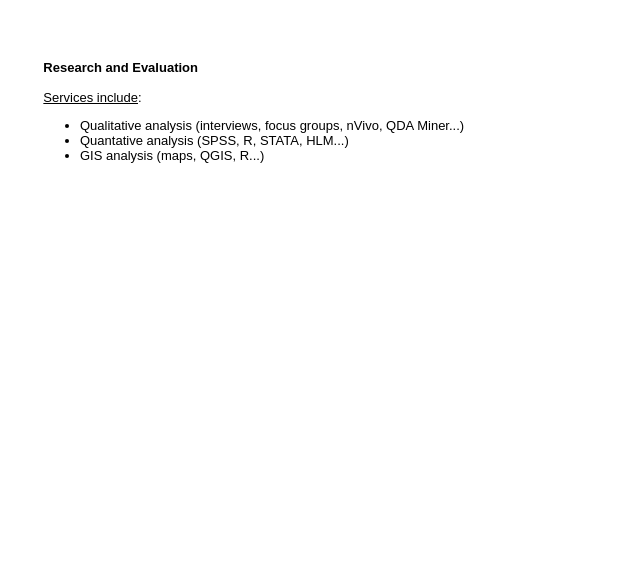
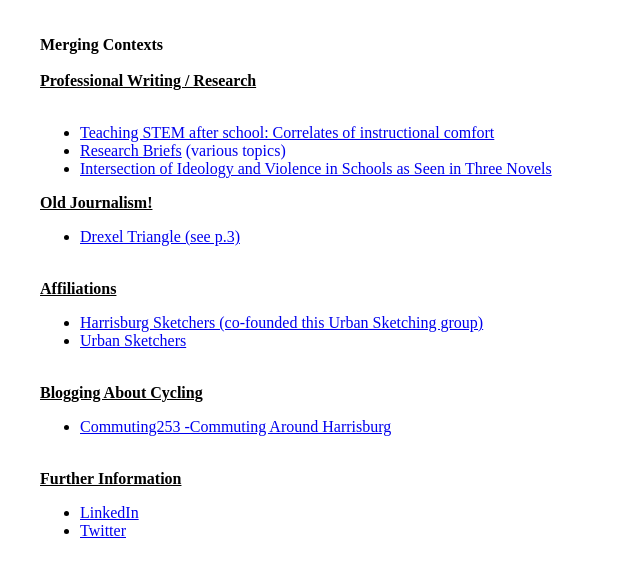
Before and after one commit to bac3917/OLD_bac3917.github.io, a plain HTML site: page index.html in a window 1280 px wide. Shown: the whole page, without its empty margins (0-640 px from the left). Drawn offline with Linux system fonts and the light colour scheme; a web font is replaced by a local one.

Commit message:
June 8 Updates

```diff
--- a/index.html
+++ b/index.html
@@ -1,6 +1,9 @@
 <!DOCTYPE html>
 <html lang="en">
   <head>
+    <link href="http://fonts.googleapis.com/css?family=Droid+Sans+Mono" type="text/css"
+
+      rel="stylesheet">
     <meta content="text/html; charset=utf-8" http-equiv="content-type">
     <meta http-equiv="X-UA-Compatible" content="IE=edge">
     <meta name="viewport" content="initial-scale=1,user-scalable=no,maximum-scale=1,width=device-width">
@@ -25,20 +28,69 @@
     <title>Research and Evaluation @bac3917</title>
   </head>
   <body> <br>
+    <br>
+    <div style="margin-left: 40px;"><strong>Merging Contexts</strong><br>
+      <strong></strong></div>
     <strong><br>
-      <br>
-      <br>
-      &nbsp;&nbsp;&nbsp; &nbsp;&nbsp;&nbsp; &nbsp;&nbsp;&nbsp; Research and
-      Evaluation<br>
-      <br>
-    </strong>&nbsp;&nbsp;&nbsp; &nbsp;&nbsp;&nbsp; &nbsp;&nbsp;&nbsp; <u>Services
-      include</u>:<strong><br>
     </strong>
-    <div style="margin-left: 80px;"><strong></strong></div>
+    <div style="margin-left: 40px;"><strong><u>Professional Writing / Research</u></strong><br>
+      <strong></strong><br>
+      <strong></strong></div>
     <ul style="margin-left: 40px;">
-      <li>Qualitative analysis (interviews, focus groups, nVivo, QDA Miner...)</li>
-      <li>Quantative analysis (SPSS, R, STATA, HLM...)</li>
-      <li>GIS analysis (maps, QGIS, R...)</li>
+      <li><a href="http://www.tandfonline.com/doi/abs/10.1080/00220671.2016.1253537">Teaching
+          STEM after school: Correlates of instructional comfort</a></li>
+      <li><span style="color: #0000ee;"><a href="http://www.center-school.org/research-eval-resources.php">Research
+            Briefs</a> (various topics)</span></li>
+      <li><a href="https://www.researchgate.net/publication/311203741_From_Muscular_Christianity_to_the_Cult_of_Efficiency_Inter-developments_of_Ideology_and_Violence_Reflected_in_the_Portrayal_of_Teachers_in_Three_American_Novels_Draft"><span
+
+            style=" color: #0000ee;">Intersection of Ideology and Violence in
+            Schools as Seen in Three Novels<br>
+          </span></a></li>
     </ul>
+    <div style="margin-left: 40px;"><strong><strong><u>Old Journalism!</u></strong></strong><br>
+      <strong><strong></strong></strong></div>
+    <ul style="margin-left: 40px;">
+      <li><a href="https://services.library.drexel.edu/static_files/triangle/Drexel-Triangle_1989-02-10.pdf">Drexel
+          Triangle (see p.3)</a>
+      </li>
+    </ul>
+    <div style="margin-left: 40px;"><strong></strong><br>
+      <strong><u>Affiliations</u></strong><br>
+      <strong></strong></div>
+    <ul style="margin-left: 40px;">
+      <li><a href="https://www.facebook.com/harrisburgsketchers/">Harrisburg
+          Sketchers (co-founded this Urban Sketching group)</a></li>
+      <li><a href="www.urbansketchers.org"><span style="color: #0000ee;">Urban
+            Sketchers</span></a></li>
+    </ul>
+    <div style="margin-left: 40px;"><br>
+      <strong></strong><strong><u>Blogging About Cycling</u></strong><br>
+      <strong>
+      </strong>
+    </div>
+    <ul style="margin-left: 40px;">
+      <li><a href="commuting253.blogspot.com">Commuting253 -Commuting Around
+          Harrisburg</a></li>
+    </ul>
+    <div style="margin-left: 40px;">
+      <strong></strong><br>
+      <strong><u>Further Information</u></strong><br>
+      <strong></strong></div>
+    <ul style="margin-left: 40px;">
+      <li><a href="https://www.linkedin.com/in/benjamin-cohen-04200a7/">LinkedIn</a></li>
+      <li><a href="twitter.com/bac3917"><span style="color: #0000ee;">Twitter</span></a></li>
+    </ul>
+    <object class="tableauViz" style="display:none;"><param name="host_url" value="https%3A%2F%2Fpublic.tableau.com%2F">
+      <param name="site_root" value=""><param name="name" value="bridges/Sheet1"><param
+
+        name="tabs" value="no"><param name="toolbar" value="yes"><param name="static_image"
+
+        value="https://public.tableau.com/static/images/br/bridges/Sheet1/1.png">
+      <param name="animate_transition" value="yes"><param name="display_static_image"
+
+        value="yes"><param name="display_spinner" value="yes"><param name="display_overlay"
+
+        value="yes"><param name="display_count" value="yes"></object>
+    <script type="text/javascript">                    var divElement = document.getElementById('viz1494525072214');                    var vizElement = divElement.getElementsByTagName('object')[0];                    vizElement.style.width='100%';vizElement.style.height=(divElement.offsetWidth*0.75)+'px';                    var scriptElement = document.createElement('script');                    scriptElement.src = 'https://public.tableau.com/javascripts/api/viz_v1.js';                    vizElement.parentNode.insertBefore(scriptElement, vizElement);                </script>
   </body>
 </html>
--- a/resources/qgis2web.css
+++ b/resources/qgis2web.css
@@ -1,4 +1,12 @@
-html, body {
+<html>
+  <head>
+    <meta content="text/html; charset=windows-1252" http-equiv="content-type">
+    <link rel="alternate stylesheet" type="text/css" href="resource://gre-resources/plaintext.css"
+
+      title="Wrap Long Lines">
+  </head>
+  <body>
+    <pre>html, body {
     height: 100%;
     padding: 0;
     margin: 0;
@@ -28,9 +36,9 @@ th, td {
     border: 1px solid #cccccc;
     bottom: 12px;
     left: -50px;
-    height: auto;
-    width: auto;
-    min-width: 100px;
+    height: 100;
+    width: 200;
+    overflow:scroll-y;
 }
 
 .ol-popup-closer {
@@ -49,4 +57,6 @@ th, td {
     color: #666;
     font-family: sans-serif;
     font-size: 100%;
-}
+}</pre>
+  </body>
+</html>
```
Also changed, not shown: 2 other files.
